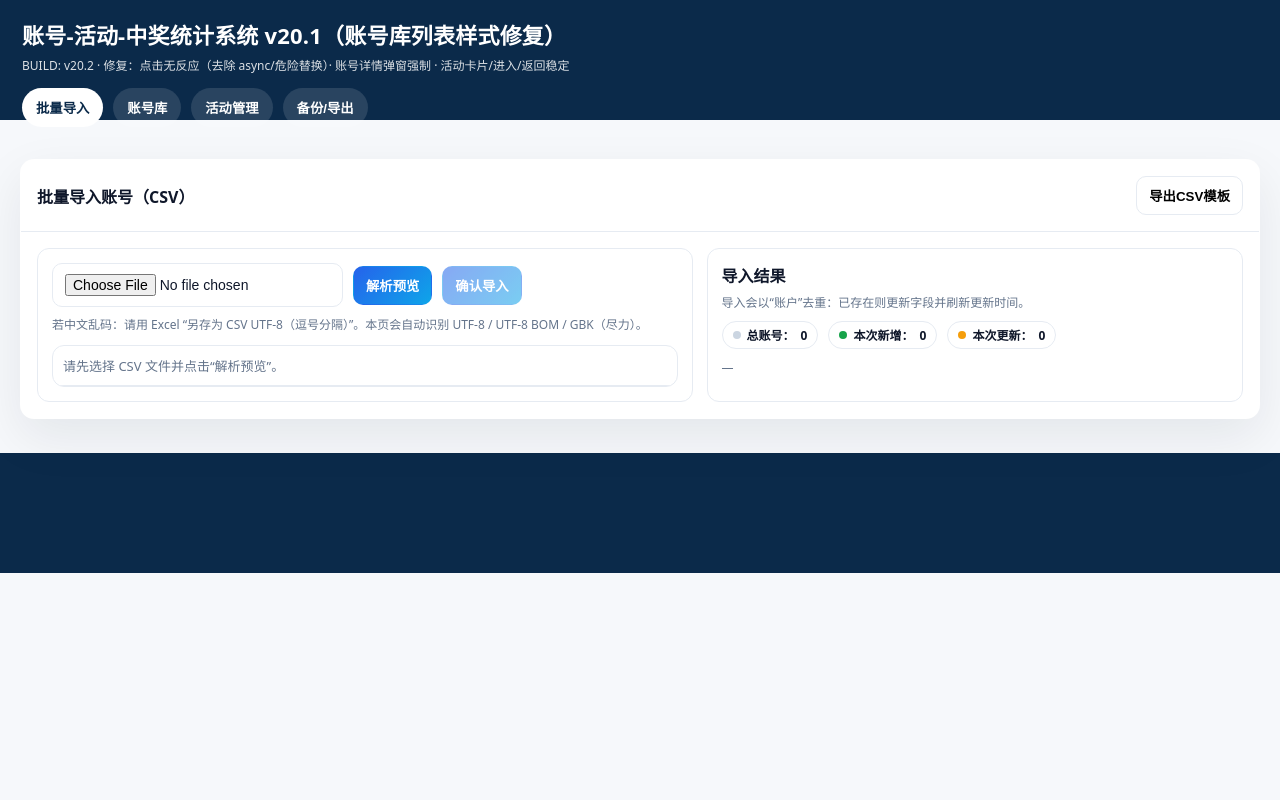
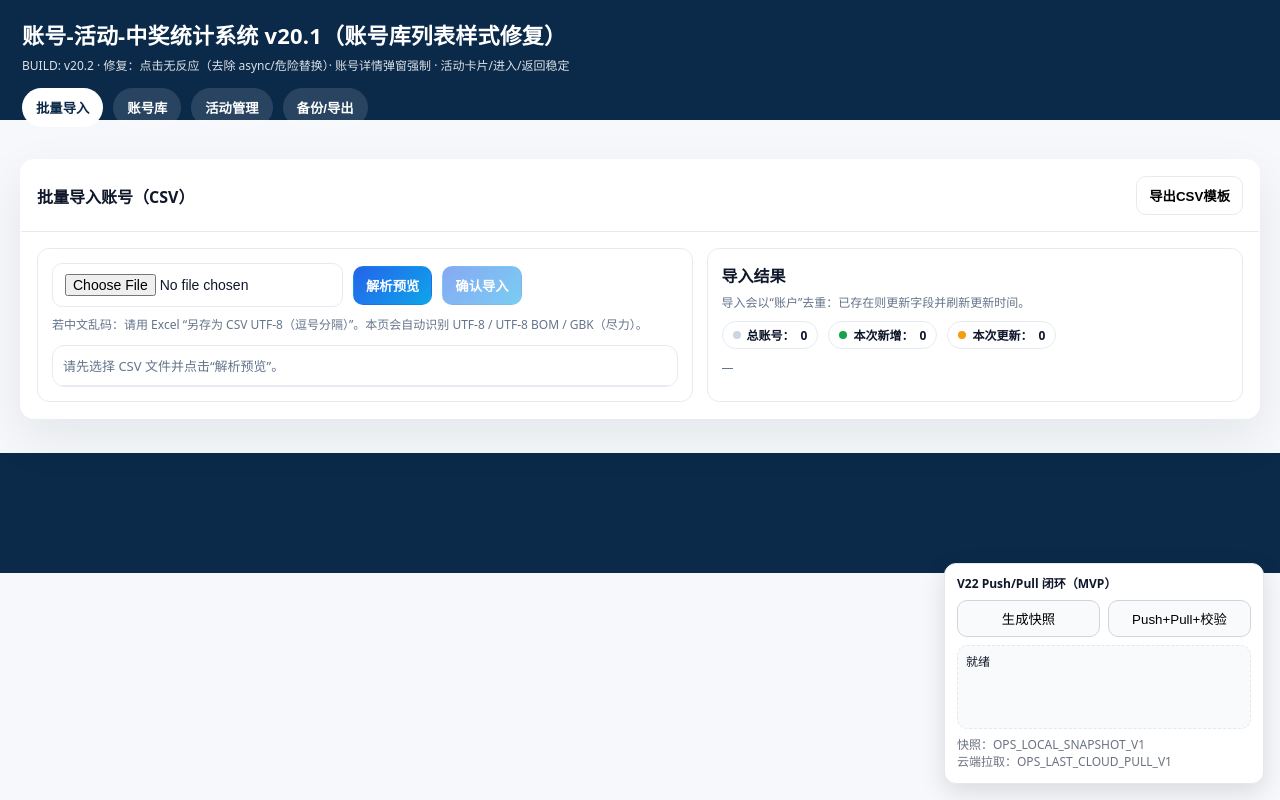
Before and after one commit to dalemy-1/baokemeng, a website: page admin.html in a window 1280 px wide. Drawn offline with Linux system fonts and the light colour scheme.

Commit message:
Update admin.html

```diff
--- a/admin.html
+++ b/admin.html
@@ -1955,5 +1955,6 @@ $('actSearch').value = '';
   else bootstrap();
 })();
 </script>
+<script src="./syncclient_v22_addon.js"></script>
 </body>
 </html>
```
